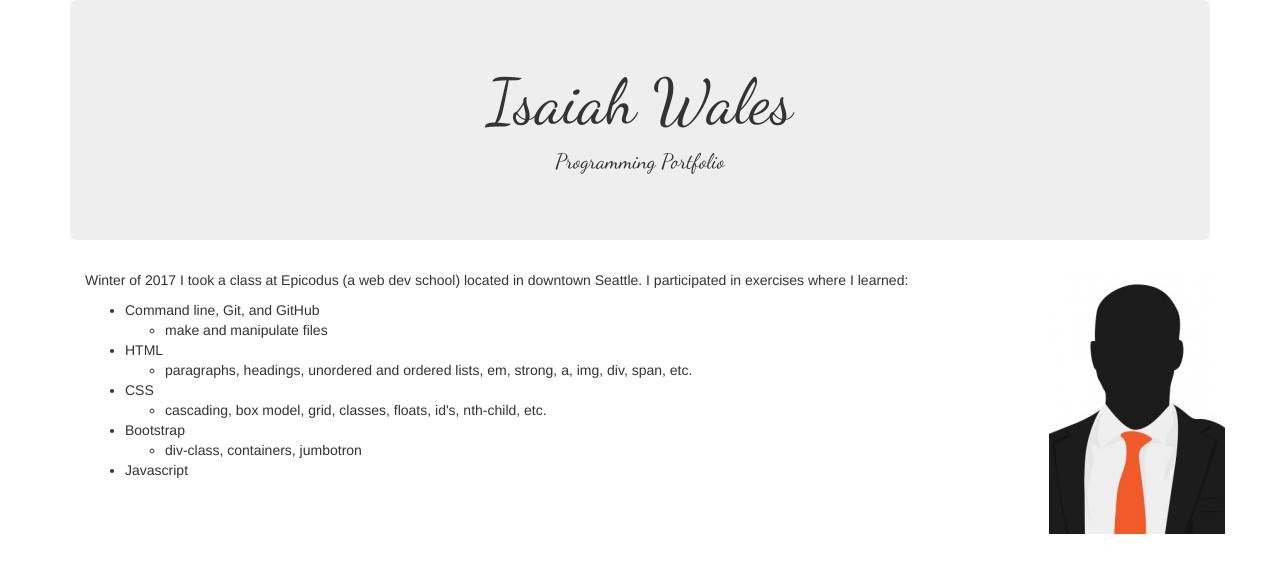
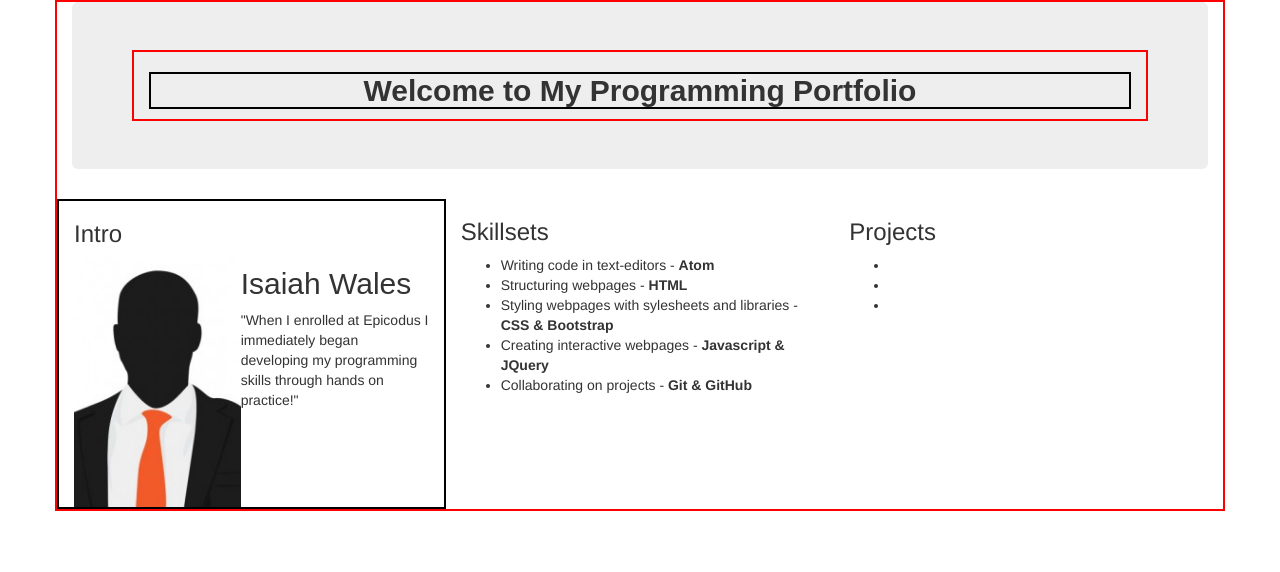
Before and after one commit to iWales/programming-portfolio-page, a plain HTML site: page index.html in a window 1280 px wide. Drawn offline with Linux system fonts and the light colour scheme.

Commit message:
Add files via upload

```diff
--- a/css/styles.css
+++ b/css/styles.css
@@ -1,17 +1,30 @@
+.container {
+  border: solid red 2px
+}
+
 .nameHeading {
-  text-align: center;
-  font-family: 'Dancing Script', cursive;
+  text-align: left;
+  /*font-family: 'Dancing Script', cursive;*/
+  font-family: sans-serif;
 }
 
 .nameText {
+  border: black 2px solid;
   text-align: center;
-  font-family: 'Dancing Script', cursive;
+  /*font-family: 'Dancing Script', cursive;*/
+  font-family: sans-serif;
+  font-weight: bold;
 }
 
 .img1 {
-  float: right;
+  float: left;
+  height: 250px;
 }
 
-.photoText {
-  text-align: left;
+.imgNameQuote {
+  border: 2px solid black
 }
+
+.skillset {
+  font-weight: bold;
+}
--- a/index.html
+++ b/index.html
@@ -7,43 +7,48 @@
     <link href="https://fonts.googleapis.com/css?family=Dancing+Script" rel="stylesheet">
     <title>Wales Programming</title>
   </head>
+
   <body>
     <div class="container">
       <div class="jumbotron jumbotron-fluid">
         <div class="container">
-        <h1 class="display-3 nameHeading">Isaiah Wales</h1>
-        <p class="lead nameText">Programming Portfolio</p>
+          <h2 class="nameText">Welcome to My Programming Portfolio</h2>
+        </div>
       </div>
-    </div>
-      <div class="container">
-        <img src="imgs/suitedNbooted.jpg" class="img1" alt="profile picture">
-          <div class"photoText">
-            <p>Winter of 2017 I took a class at  Epicodus (a web dev school) located in downtown Seattle. I participated in exercises where I learned:</p>
+
+      <div class="row">
+        <div class="col-sm-4 imgNameQuote">
+          <h3>Intro</h3>
+
+          <img src="imgs/suitedNbooted.jpg" class="img1" alt="profile picture">
+
+          <h2 class="nameHeading">Isaiah Wales</h2>
+          <p>"When I enrolled at Epicodus I immediately began developing my programming skills through hands on practice!"</p>
+        </div>
+
+        <div class="col-sm-4">
+          <div class="intro">
+            <h3>Skillsets</h3>
+              <ul>
+                <li>Writing code in text-editors - <span class="skillset">Atom</span></li>
+                <li>Structuring webpages - <span class="skillset">HTML</span></li>
+                <li>Styling webpages with sylesheets and libraries - <span class="skillset">CSS & Bootstrap</span></li>
+                <li>Creating interactive webpages - <span class="skillset">Javascript & JQuery</span></li>
+                <li>Collaborating on projects - <span class="skillset">Git & GitHub</span></li>
+              </ul>
+          </div>
+        </div>
+        <div class="col-sm-4">
+          <div class="projects">
+            <h3>Projects</h3>
             <ul>
-              <li>Command line, Git, and GitHub</li>
-                <ul>
-                  <li>make and manipulate files</li>
-                </ul>
-              <li>HTML</li>
-                <ul>
-                  <li>paragraphs, headings, unordered and ordered lists, em, strong, a, img, div, span, etc.</li>
-                </ul>
-              <li>CSS</li>
-                <ul>
-                  <li>cascading, box model, grid, classes, floats, id's, nth-child, etc.</li>
-                </ul>
-              <li>Bootstrap</li>
-                <ul>
-                  <li>div-class, containers, jumbotron</li>
-                </ul>
-              <li>Javascript</li>
+              <li></li>
+              <li></li>
+              <li></li>
             </ul>
           </div>
+        </div>
       </div>
-
-
-
-
     </div>
   </body>
 </html>
```
